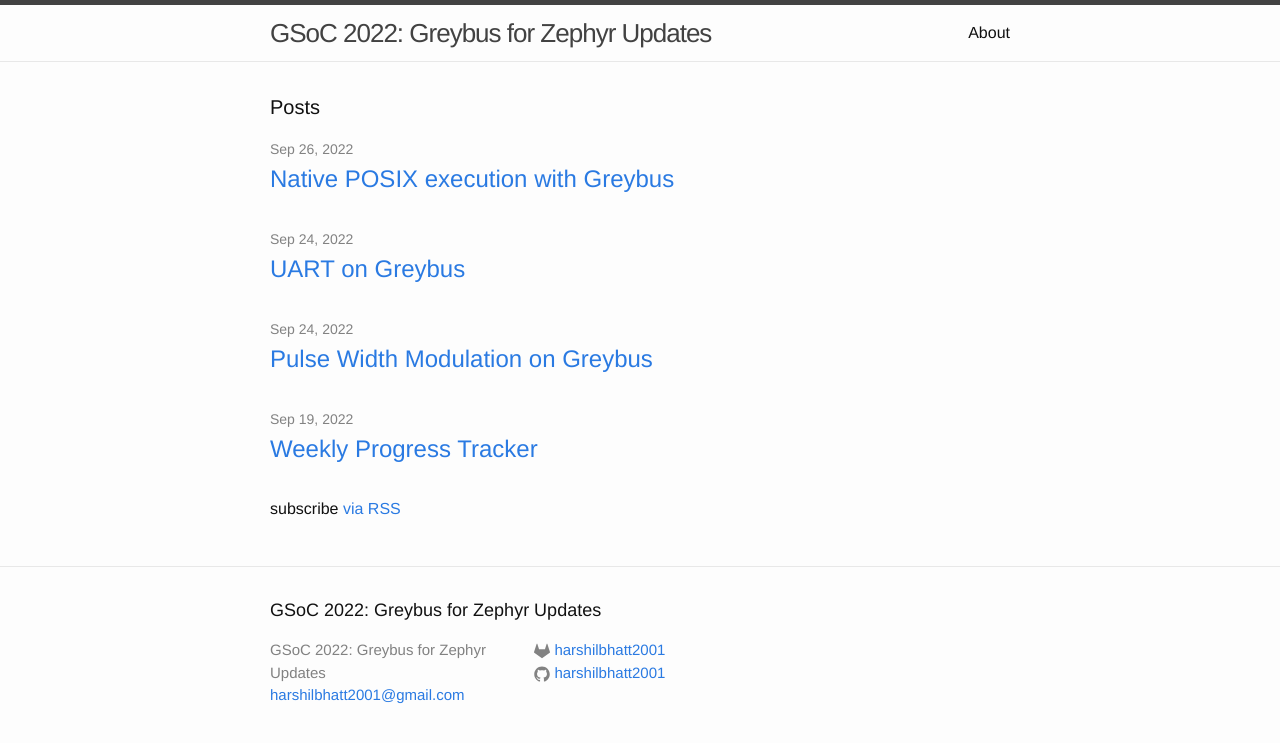
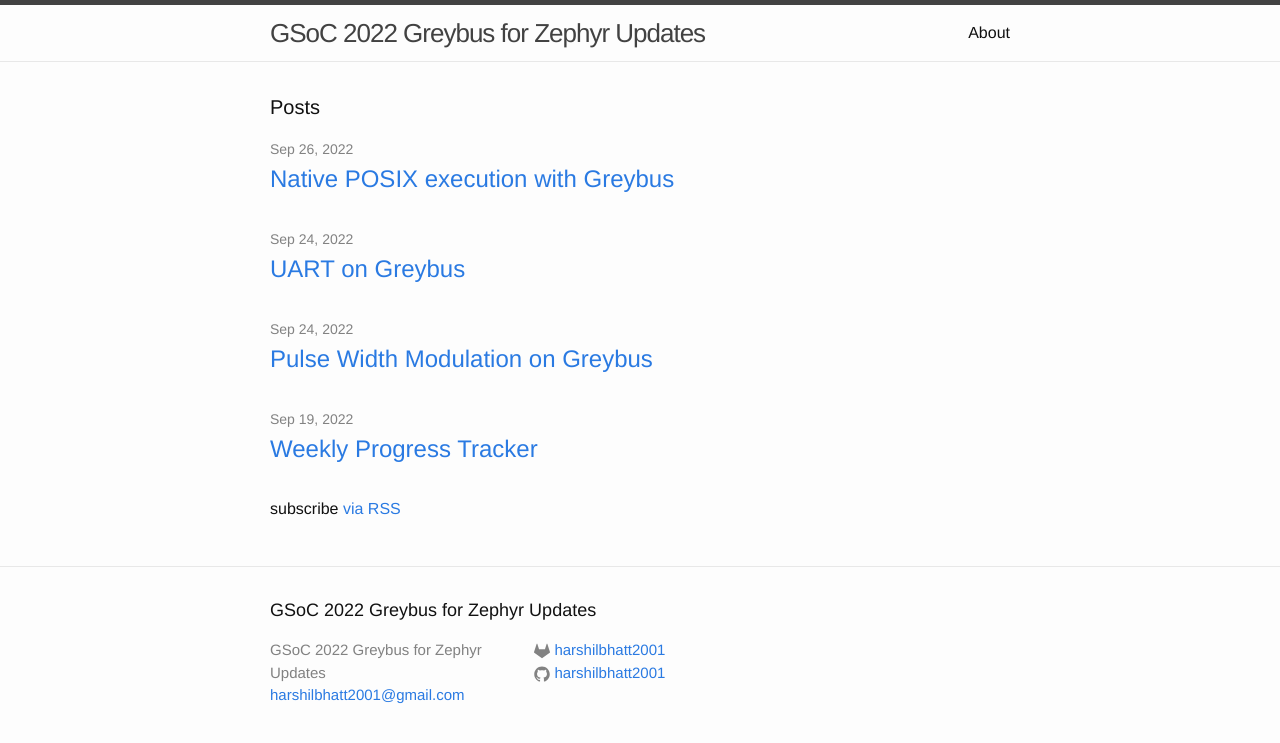
Before and after one commit to harshilbhatt2001/gsoc22, a Jekyll site: the page built from index.html, in a window 1280 px wide. Shown: the top 743 px of the page. Built offline with Jekyll 4.4.1, drawn with Linux system fonts in a browser that asks for light colours; part of the change alters nothing that is shown.

```diff
--- a/_config.yml
+++ b/_config.yml
@@ -1,10 +1,10 @@
-title: >-
-  GSoC 2022: Greybus for Zephyr Updates
+title: GSoC 2022 Greybus for Zephyr Updates
 email: harshilbhatt2001@gmail.com
 description: >- # this means to ignore newlines until "baseurl:"
 
 baseurl: "" # the subpath of your site, e.g. /blog
 url: "https://gsoc.beagleboard.io/greybus-for-zephyr" # the base hostname & protocol for your site, e.g. http://example.com
+markdown: kramdown
 # twitter_username: jekyllrb
 github_username:  harshilbhatt2001
 gitlab_username:  harshilbhatt2001
```
